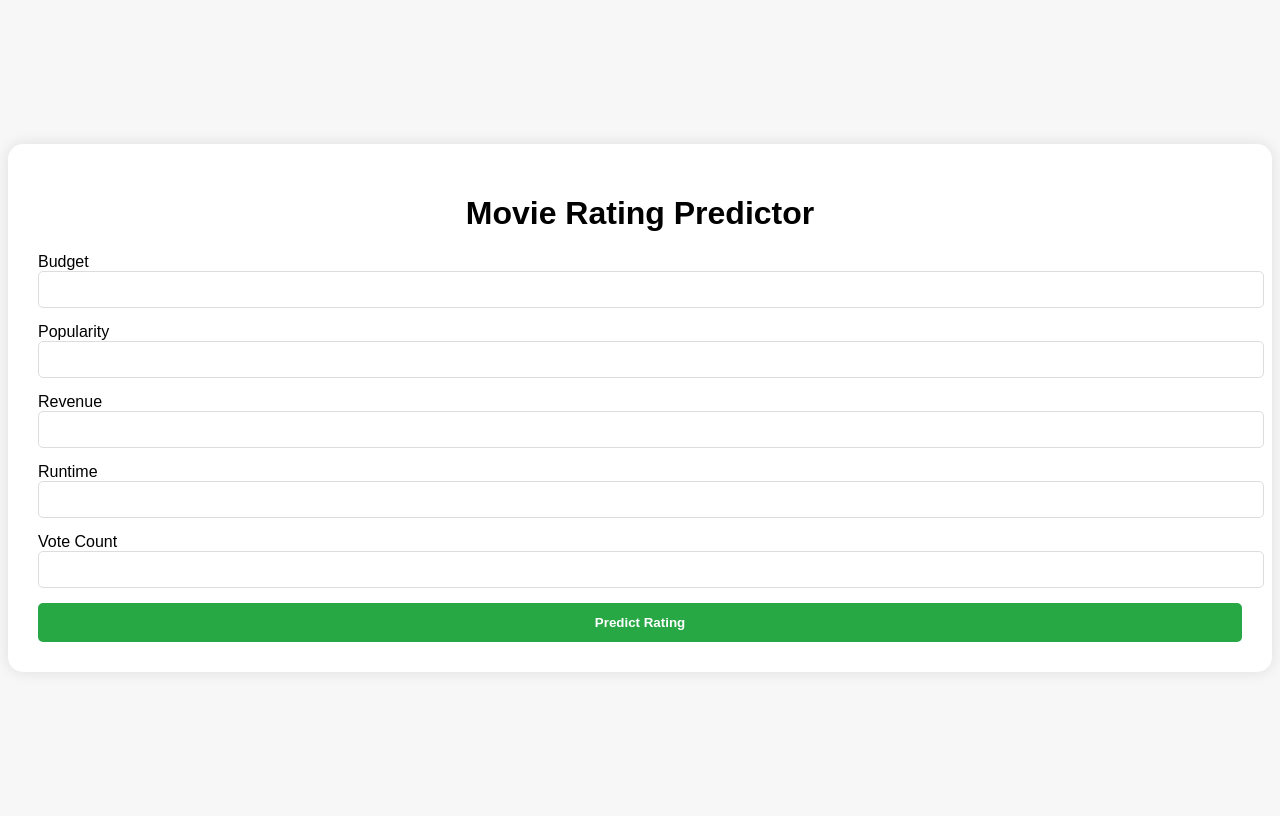
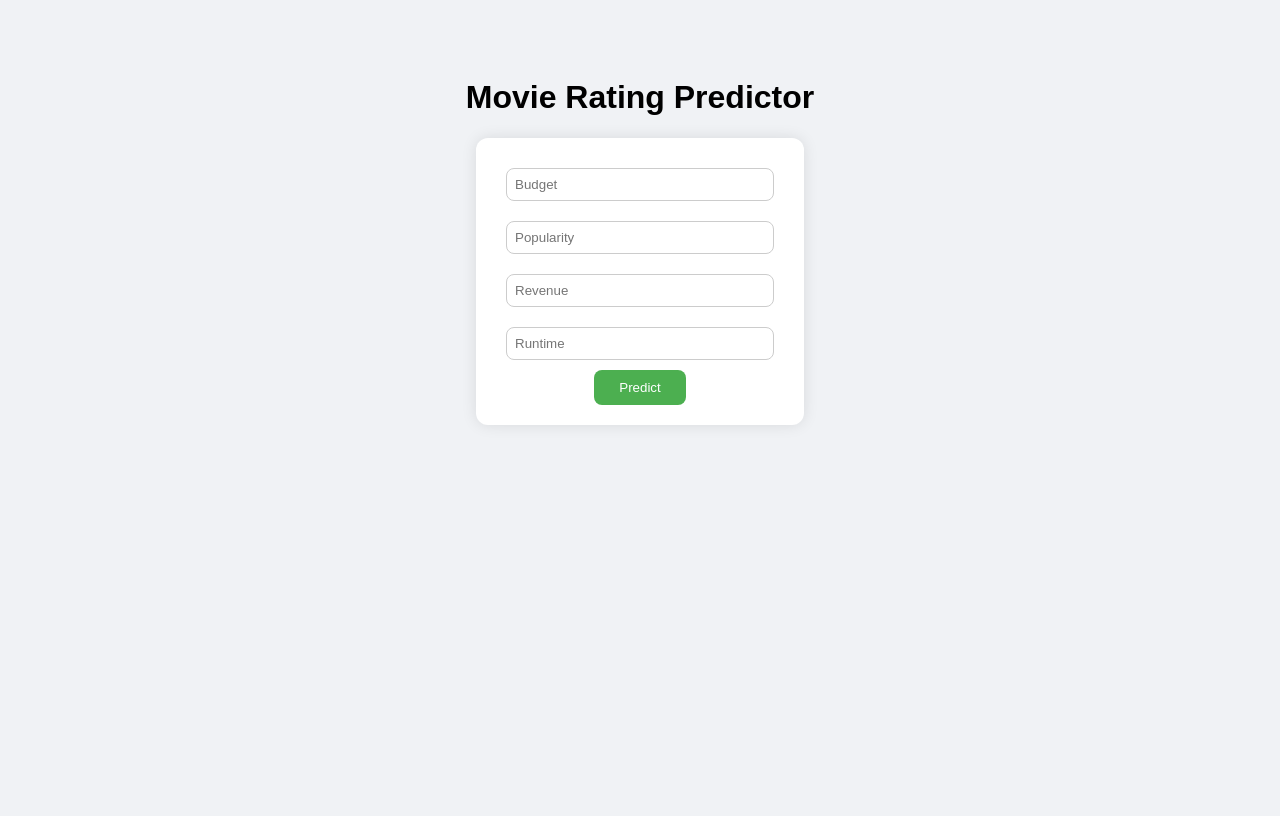
Before and after one commit to abhijeetchandra999/movie-rating-predictor, a Flask app: page / in a window 1280 px wide. After the commit the page ends 425 px from the top, so only its background shows below. Run offline with Flask 3, Linux system fonts and the light colour scheme; parts of the project's set-up code (start-up, migrations or seed data) failed here and were passed over.

Commit message:
Fix: remove vote_count and update HTML form

```diff
--- a/app.py
+++ b/app.py
@@ -1,45 +1,44 @@
-from flask import Flask, request, render_template
+from flask import Flask, render_template, request
 import numpy as np
 import joblib
 
 app = Flask(__name__)
 
-# Load the trained model and scaler
+# Load model and scaler
 model = joblib.load("knn_model.pkl")
 scaler = joblib.load("scaler.pkl")
 
 @app.route('/')
 def home():
-    return render_template("index.html")
+    return render_template('index.html')
 
 @app.route('/predict', methods=['POST'])
 def predict():
     try:
-        # Get form inputs
+        # Get numerical inputs from form
         budget = float(request.form['budget'])
         popularity = float(request.form['popularity'])
         revenue = float(request.form['revenue'])
         runtime = float(request.form['runtime'])
-        vote_count = float(request.form['vote_count'])
 
-        # Apply log transformation to match training data
-        inputs = np.log1p([budget, popularity, revenue, runtime, vote_count])
-        inputs = np.array(inputs).reshape(1, -1)
+        # Apply log transformation (same as training)
+        features = np.log1p([budget, popularity, revenue, runtime])
+        features = np.array(features).reshape(1, -1)
 
-        # Scale the inputs
-        inputs_scaled = scaler.transform(inputs)
+        # Scale the input
+        scaled_input = scaler.transform(features)
 
         # Make prediction
-        prediction = model.predict(inputs_scaled)[0]
+        prediction = model.predict(scaled_input)[0]
 
-        # Convert label to text
+        # Decode prediction
         label_map = {0: "Average", 1: "Good", 2: "Poor"}
         prediction_label = label_map.get(prediction, "Unknown")
 
-        return render_template("index.html", prediction=prediction_label)
+        return render_template('index.html', prediction_text=f"Predicted Rating: {prediction_label}")
 
     except Exception as e:
-        return f"Error: {e}", 400
+        return render_template('index.html', prediction_text=f"Error: {str(e)}")
 
 if __name__ == '__main__':
     app.run(debug=True)
--- a/templates/index.html
+++ b/templates/index.html
@@ -1,69 +1,57 @@
 <!DOCTYPE html>
-<html>
+<html lang="en">
 <head>
+    <meta charset="UTF-8">
     <title>Movie Rating Predictor</title>
     <style>
         body {
             font-family: Arial, sans-serif;
-            background: #f7f7f7;
-            display: flex;
-            justify-content: center;
-            align-items: center;
-            height: 100vh;
+            background-color: #f0f2f5;
+            text-align: center;
+            padding-top: 50px;
         }
-        .form-box {
-            background: white;
-            padding: 30px;
-            border-radius: 15px;
-            box-shadow: 0 0 15px rgba(0,0,0,0.1);
+        form {
+            background-color: #fff;
+            display: inline-block;
+            padding: 20px;
+            border-radius: 12px;
+            box-shadow: 0 0 15px rgba(0, 0, 0, 0.1);
         }
-        input {
-            width: 100%;
-            padding: 10px;
-            margin-bottom: 15px;
-            border: 1px solid #ddd;
-            border-radius: 5px;
+        input[type="number"] {
+            width: 250px;
+            padding: 8px;
+            margin: 10px;
+            border-radius: 8px;
+            border: 1px solid #ccc;
         }
-        button {
-            width: 100%;
-            padding: 12px;
-            background-color: #28a745;
+        input[type="submit"] {
+            padding: 10px 25px;
+            background-color: #4CAF50;
             color: white;
-            font-weight: bold;
             border: none;
-            border-radius: 5px;
+            border-radius: 8px;
             cursor: pointer;
         }
-        h1 {
-            text-align: center;
+        input[type="submit"]:hover {
+            background-color: #45a049;
+        }
+        h2 {
+            color: #333;
         }
     </style>
 </head>
 <body>
-    <div class="form-box">
-        <h1>Movie Rating Predictor</h1>
-        <form action="/predict" method="post">
-            <label>Budget</label>
-            <input type="number" step="any" name="budget" required>
+    <h1>Movie Rating Predictor</h1>
+    <form action="/predict" method="post">
+        <input type="number" step="any" name="budget" placeholder="Budget" required><br>
+        <input type="number" step="any" name="popularity" placeholder="Popularity" required><br>
+        <input type="number" step="any" name="revenue" placeholder="Revenue" required><br>
+        <input type="number" step="any" name="runtime" placeholder="Runtime" required><br>
+        <input type="submit" value="Predict">
+    </form>
 
-            <label>Popularity</label>
-            <input type="number" step="any" name="popularity" required>
-
-            <label>Revenue</label>
-            <input type="number" step="any" name="revenue" required>
-
-            <label>Runtime</label>
-            <input type="number" step="any" name="runtime" required>
-
-            <label>Vote Count</label>
-            <input type="number" step="any" name="vote_count" required>
-
-            <button type="submit">Predict Rating</button>
-        </form>
-
-        {% if prediction %}
-            <h2 style="margin-top:20px;">Prediction: {{ prediction }}</h2>
-        {% endif %}
-    </div>
+    {% if prediction_text %}
+        <h2>{{ prediction_text }}</h2>
+    {% endif %}
 </body>
 </html>
```
